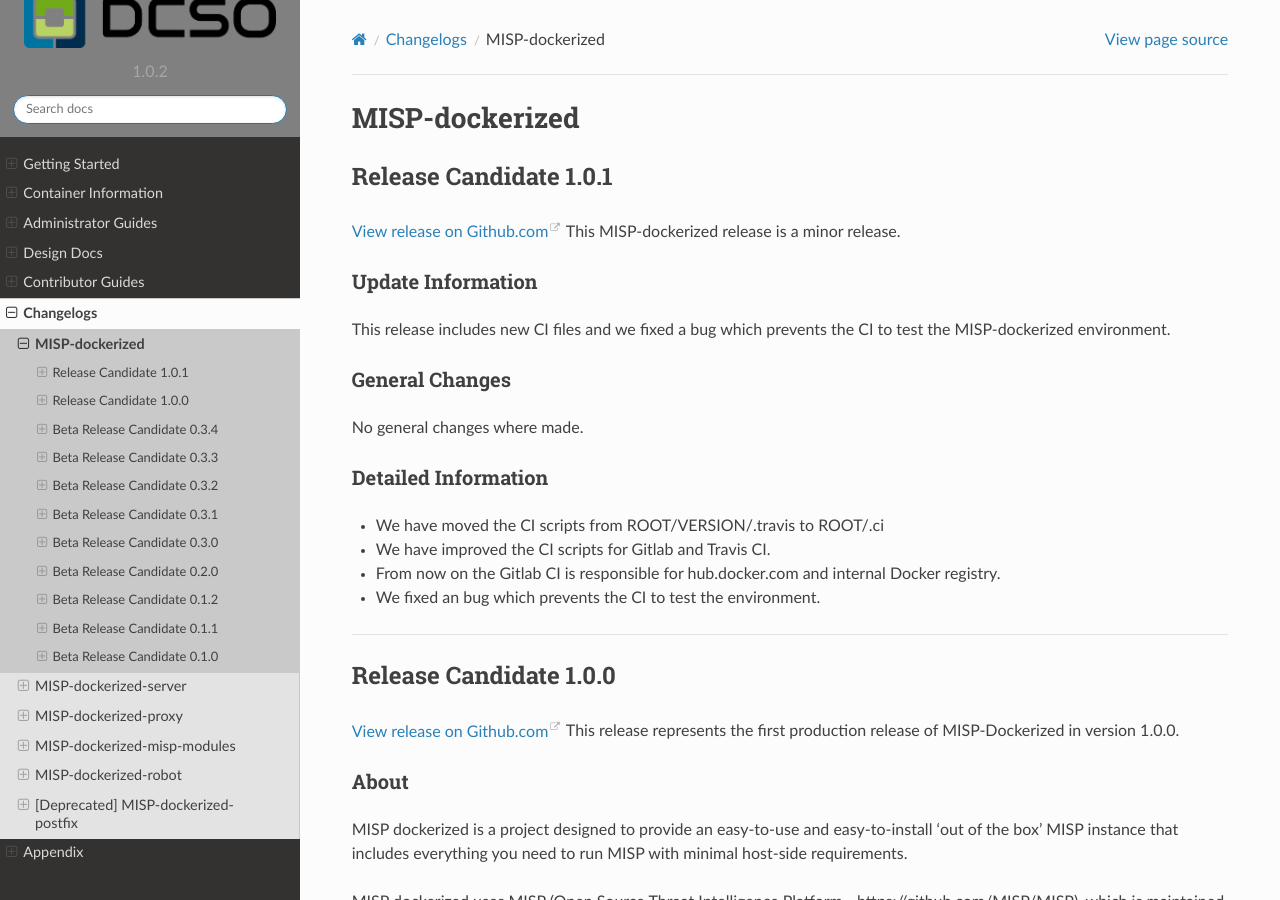
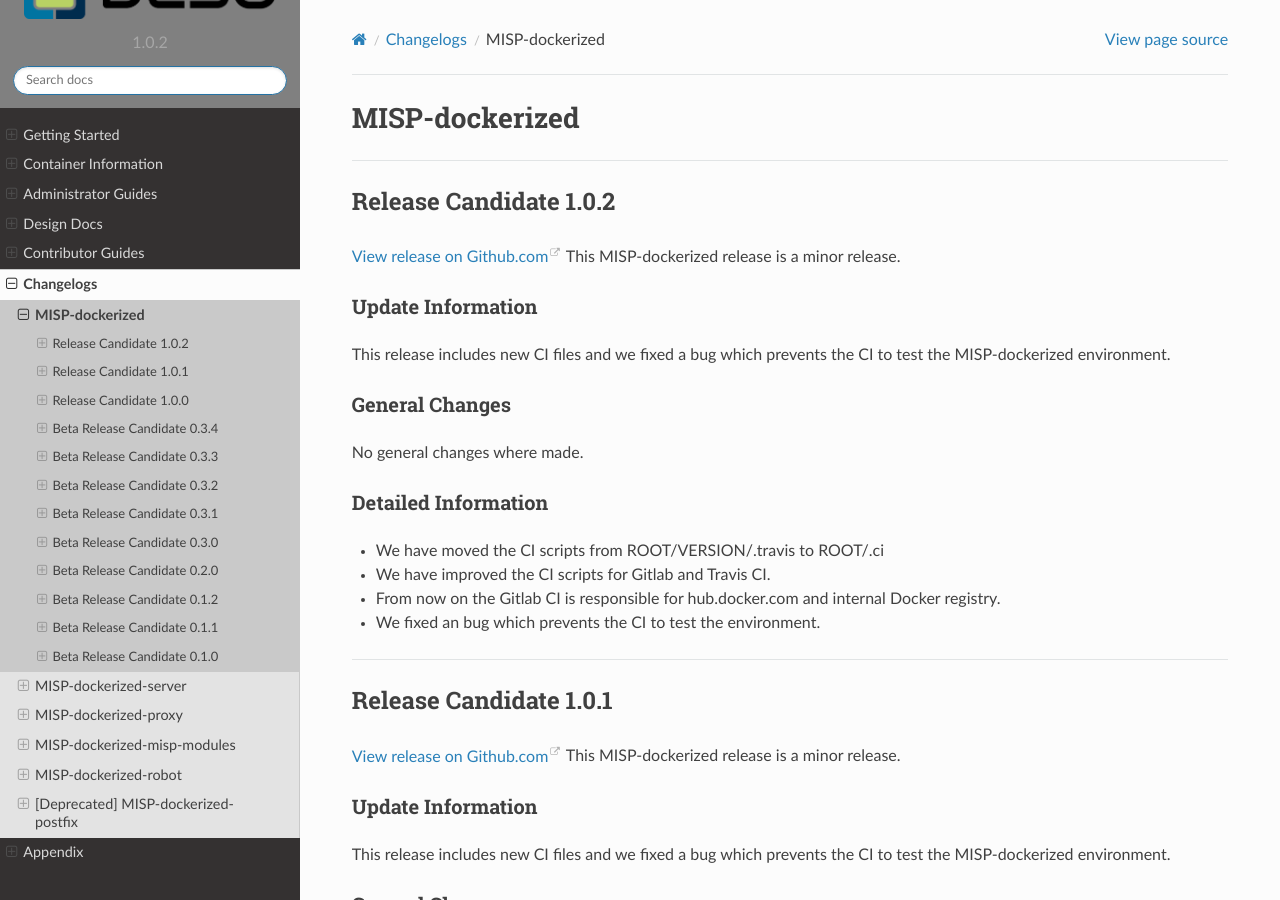
Before and after one commit to DCSO/MISP-dockerized-docs, a Sphinx documentation site: the page built from docs/changelogs/MISP-dockerized.md, in a window 1280 px wide and 900 px high. Built offline with Sphinx 7.4.7 and the Read the Docs theme 2.0.0, drawn with Linux system fonts in a browser that asks for light colours; pages that are not in the unit, such as notebooks, are missing from menus.

Commit message:
Update changelogs

```diff
--- a/docs/changelogs/MISP-dockerized-misp-modules.md
+++ b/docs/changelogs/MISP-dockerized-misp-modules.md
@@ -1,5 +1,24 @@
 # MISP-dockerized-misp-modules
 Since release candidate 0.3.0, we changed the development process from an release candidate change to a feature change development process.
+
+
+
+
+
+
+---
+## Bug/MDD179: MISP Modules is not Starting Correctly
+### Update Information
+We added a new Version 1.3-debian. The version 1.2-debian does not start correctly.
+### General Changes
+In general, we made no changes.
+### Corrections & Improvements
+- We added a new container version 1.3-debian
+- Improved CI scripts
+### Detailed changes
+- We added a new Version 1.3-debian. The version 1.2-debian does not start correctly. The root cause was that MISP modules Git repository adds a pip package which is not available for Python 3.5.x. In Debian is Python 3.5.x the default. The new Container 1.3-debian has now Installed Python 3.7.x from Debian unstable branch. This fixes the problem with pip package url-normalizer.
+- We improved the CI files to a more easier way. Travis CI only test the Image, but our internal Gitlab CI build, test, and push the Images to internal Docker registry and hub.docker.com registry.
+
 
 ---
 ## Bug.MDD134: Added MISP-Modules Container Version 1.2 for Gitlab CI
@@ -68,4 +87,3 @@
 We added a standard debian base container with installed MISP modules content from `https://github.com/MISP/misp-modules`.
 ### Fixes and Improvements
 - Added Gitlab CI + Travis CI support
----
--- a/docs/changelogs/MISP-dockerized-postfix.md
+++ b/docs/changelogs/MISP-dockerized-postfix.md
@@ -62,4 +62,3 @@
 * This closed ticket MDD-14 with Postfix as relay.
 * Added new Postfix container with version 1.0.0 with Alpine as base
 * Deleted hub.docker.com hooks
----
--- a/docs/changelogs/MISP-dockerized-proxy.md
+++ b/docs/changelogs/MISP-dockerized-proxy.md
@@ -152,4 +152,3 @@
 - Since this release, we built the container automatically via Travis CI
 - We built from now the 1.0.0-alpine and 1.0.0-ubuntu automatically
 - We also added a lot of information to our readme.
----
--- a/docs/changelogs/MISP-dockerized-robot.md
+++ b/docs/changelogs/MISP-dockerized-robot.md
@@ -186,4 +186,3 @@
     * Improved task for copy cert, key and dh params to volume
     * Improved import database section
     * Improved all Ansible scripts to use Ansible modules if possible
----
--- a/docs/changelogs/MISP-dockerized-server.md
+++ b/docs/changelogs/MISP-dockerized-server.md
@@ -259,4 +259,3 @@
 * All future Docker containers are to be built automatically via Travis CI. The Travis CI builds the Docker and pushes to hub.docker.com with a "-dev" tag; therefore, the container is misp-dockerized-server-2.4.88-dev. Only our main repository DCSO/MISP-dockerized can push this container into hub.docker.com without a "-dev" tag after the main repository test that the whole environment is ready.
 * We updated the readme file to fix smaller typos
 * On the Docker container for MISP version 2.4.88 and 2.4.89, we added the label version and MISP tag to detect the version and MISP tag into the Docker container itself.
----
--- a/docs/changelogs/MISP-dockerized.md
+++ b/docs/changelogs/MISP-dockerized.md
@@ -1,6 +1,21 @@
 # MISP-dockerized
 
 
+---
+## Release Candidate 1.0.2
+[View release on Github.com](https://github.com/DCSO/MISP-dockerized/releases/tag/v1.0.2)
+This MISP-dockerized release is a minor release.
+### Update Information
+This release includes new CI files and we fixed a bug which prevents the CI to test the MISP-dockerized environment.
+### General Changes
+No general changes where made.
+### Detailed Information
+- We have moved the CI scripts from ROOT/VERSION/.travis to ROOT/.ci
+- We have improved the CI scripts for Gitlab and Travis CI.
+- From now on the Gitlab CI is responsible for hub.docker.com and internal Docker registry.
+- We fixed an bug which prevents the CI to test the environment.
+
+---
 ## Release Candidate 1.0.1
 [View release on Github.com](https://github.com/DCSO/MISP-dockerized/releases/tag/v1.0.1)
 This MISP-dockerized release is a minor release.
@@ -473,4 +488,3 @@
 We introduced the new MISP-dockerized project.
 ### Fixes and Improvements
 - Added new container for an proxy server, robot server and an misp application server
----
```
